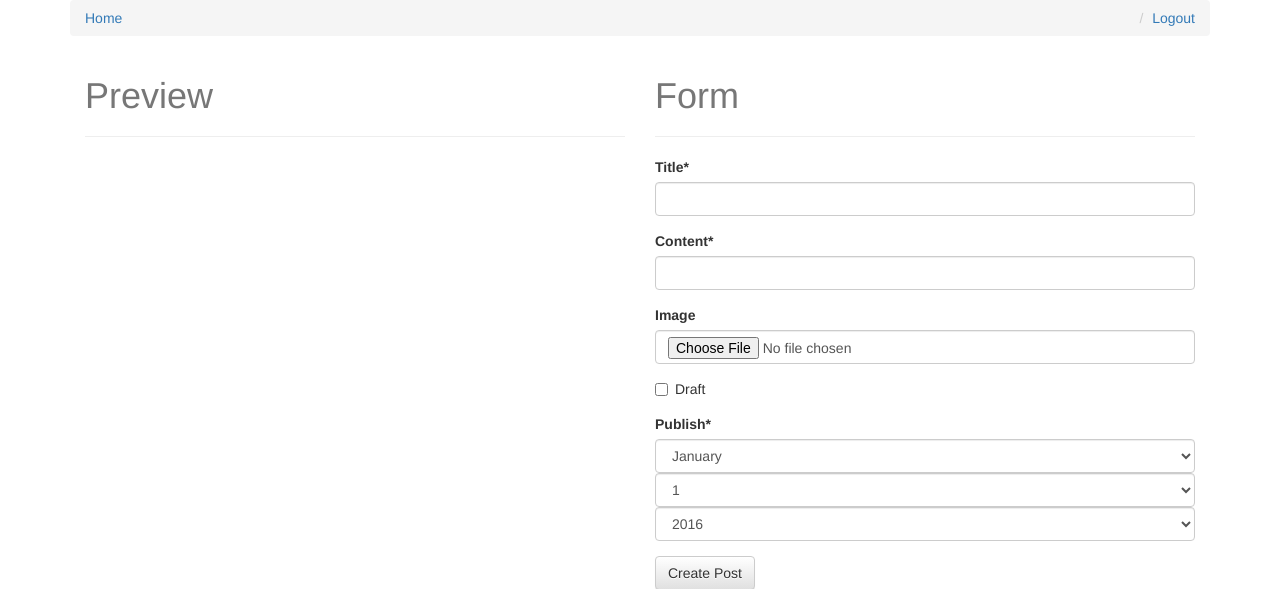
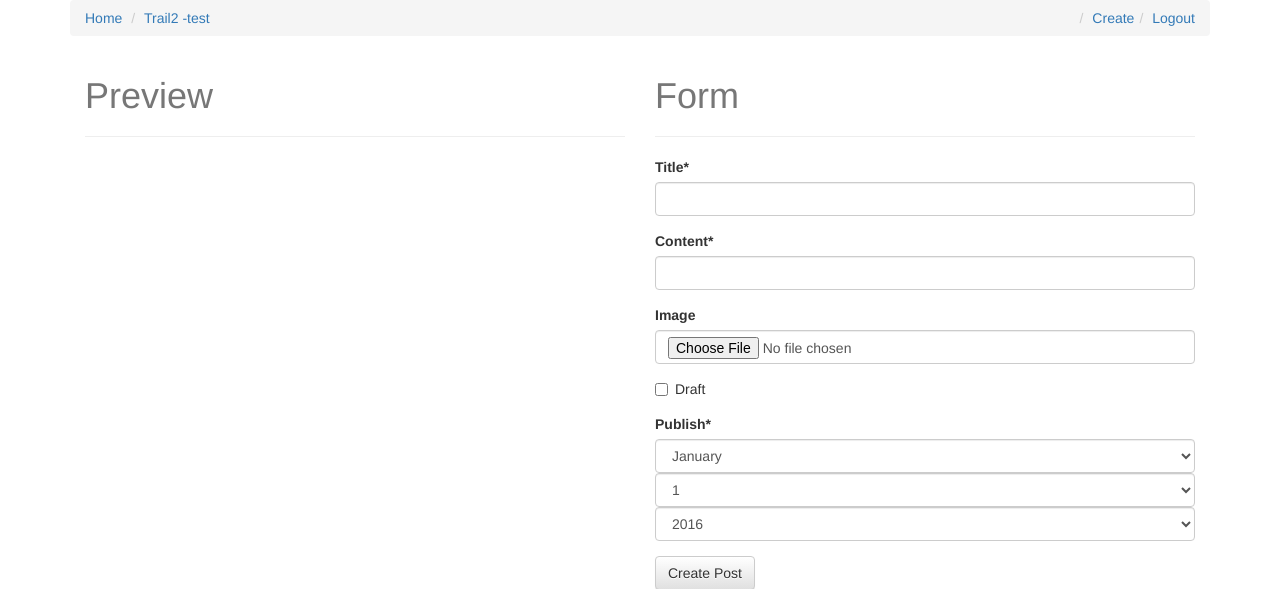
Before and after one commit to srinu16it/herokuapp, a Django app: template templates/post_form.html in a window 1280 px wide. Shown: the top 589 px of the page. Run offline with Django 3.2, Linux system fonts and the light colour scheme; the template is opened without the code that fills it: values that come from a table or form of the project are taken from there, others are empty; a user stored in the database is signed in; data comes from the database, SQL or seed files in the repository; both versions use the stored data as it was after the commit; some libraries are stand-ins or nearby versions.

Commit message:
create added

```diff
--- a/posts/urls.py
+++ b/posts/urls.py
@@ -9,10 +9,11 @@ from .views import (
 	post_delete,
 	)
 
+
 urlpatterns = [
 	url(r'^$', post_list, name='list'),
-	url(r'^$', post_create, name='create'),
-    url(r'^create/$', post_create),
+	url(r'^create/$', post_create , name='create'),
+    # url(r'^create/$', post_create),
     url(r'^(?P<slug>[\w-]+)/$', post_detail, name='detail'),
     url(r'^(?P<slug>[\w-]+)/edit/$', post_update, name='update'),
     url(r'^(?P<slug>[\w-]+)/delete/$', post_delete),
--- a/templates/base.html
+++ b/templates/base.html
@@ -43,7 +43,9 @@ fjs.parentNode.insertBefore(js, fjs);
         <li class='pull-right'><a href='{% url "login" %}'>Login</a></li>
         {% else %}
         <li class='pull-right'><a href='{% url "logout" %}'>Logout</a></li>
-        <!-- <li><a href='{% url "posts:create" %}'>Create</a></li> -->
+        <li class='pull-right'><a href='{% url "posts:create" %}'>Create</a></li>
+        {% block post_form_link %}
+        {% endblock %}
         {% endif %}
     </ol>
 {% block content %}{% endblock content %}
--- a/templates/post_form.html
+++ b/templates/post_form.html
@@ -1,10 +1,18 @@
 {% extends "base.html" %}
+{% load urlify %}
+
 {% load crispy_forms_tags %}
 
 {% block head_extra %}
 {{ form.media }}
 
 {% endblock head_extra %}
+
+
+
+ {% block post_form_link %}
+  <li><a href='{{ instance.get_absolute_url }}'>{{ instance.title }}</a></li>
+  {% endblock %}
 
 
 
--- a/templates/post_list.html
+++ b/templates/post_list.html
@@ -1,5 +1,6 @@
 {% extends "base.html" %}
 {% block content %}
+
 
 
 <div class='col-sm-6 col-sm-offset-3'>
@@ -36,6 +37,7 @@
 {% endfor %}
 
 
+
 <div class="pagination">
     <span class="step-links">
         {% if object_list.has_previous %}
```
Also changed, not shown: db.sqlite3, 1 other file.
